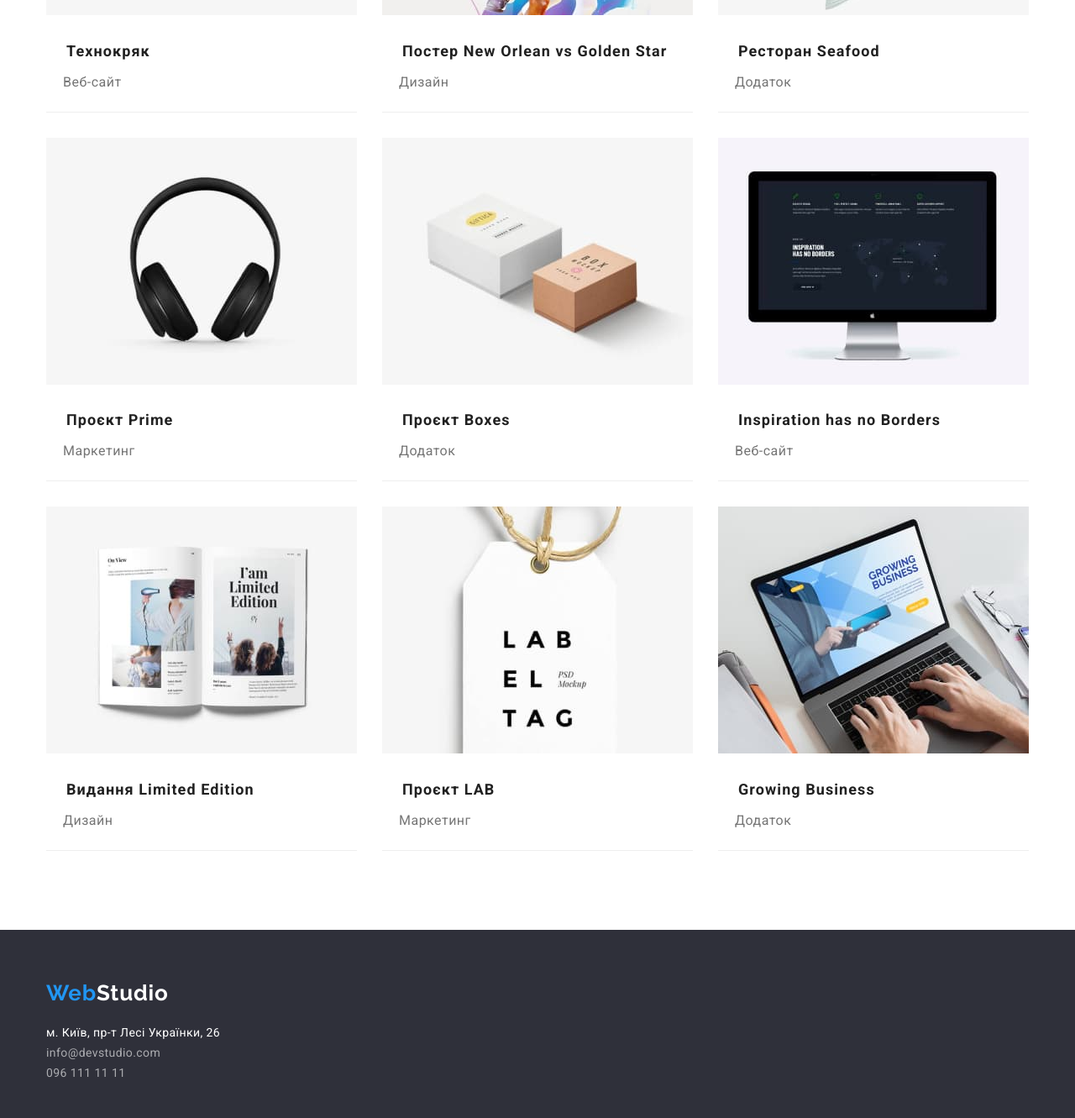
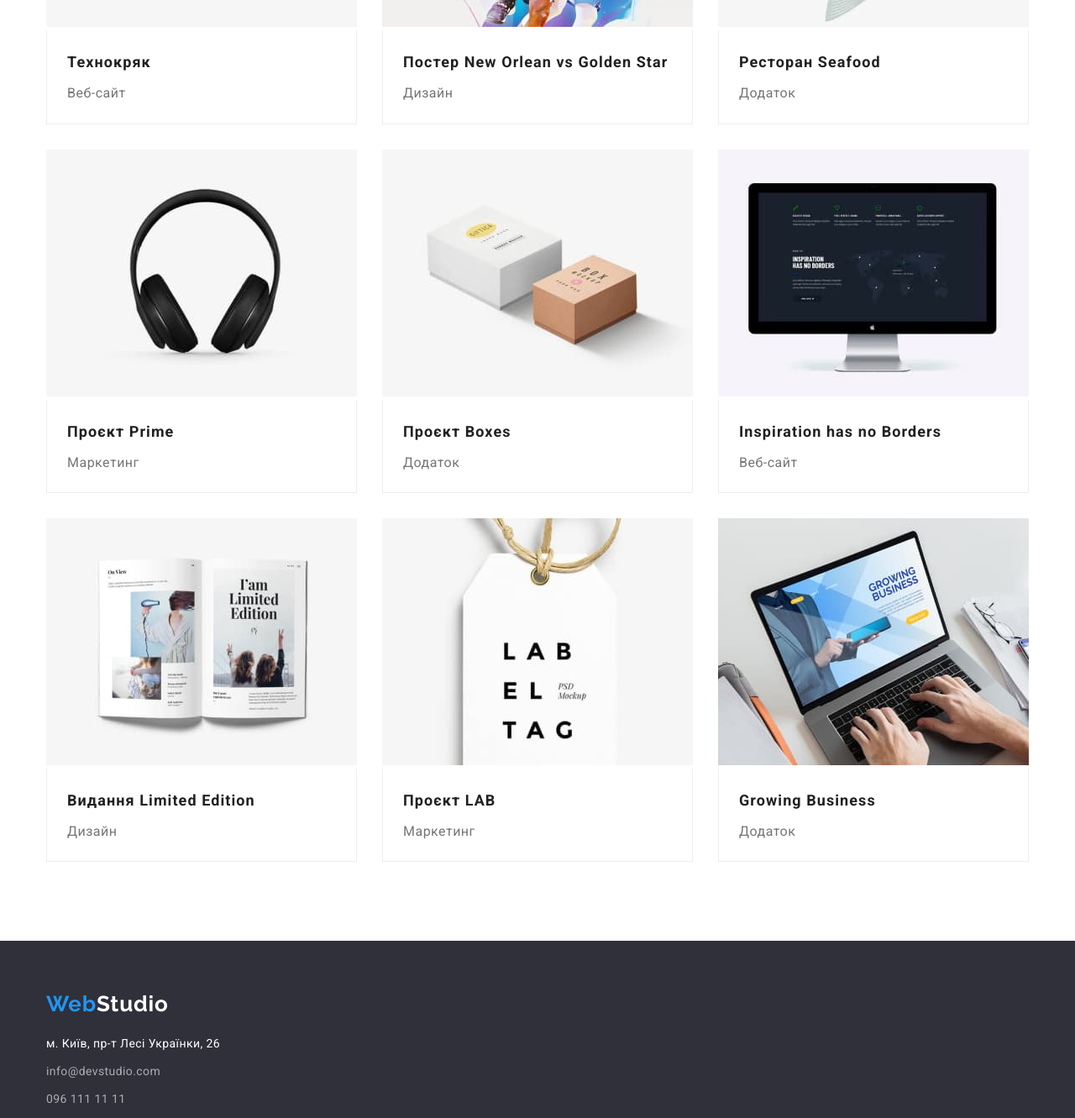
Before and after one commit to Hanna1418/goit-markup-hw-03, a plain HTML site: page portfolio.html in a window 1280 px wide. Shown: the part 529-1860 px from the top of the page at 84% size. Drawn offline with nearby package versions, Linux system fonts and the light colour scheme.

Commit message:
corrected the indents

```diff
--- a/css/styles.css
+++ b/css/styles.css
@@ -29,7 +29,7 @@ ul {
   padding-left: 15px;
   padding-right: 15px;
   margin: 0 auto;
-  }
+}
 
 .section {
   padding-top: 94px;
@@ -44,17 +44,14 @@ ul {
 .navheader {
   display: flex;
   margin-left: 93px;
-  padding-top: 32px;
-  padding-bottom: 32px;
 }
 
 .notnavheader {
   display: flex;
   gap: 50px;
   margin-left: auto;
-  padding-top: 32px;
-  padding-bottom: 32px;
 }
+
 .navheaderli {
   margin-right: 50px;
 }
@@ -70,7 +67,8 @@ body {
 
 .hero {
   background: var(--header-footer-color);
-  padding: 200px 0px 280px 0px;
+  padding: 200px 0px 200px 0px;
+  text-align: center;
 }
 
 .hero-title {
@@ -96,9 +94,8 @@ body {
   color: var(--advantage-color);
   border-color: transparent;
   border-radius: 4px;
-  margin: 0 auto;
-  display: block;
   margin-top: 30px;
+  padding: 10px 25px;
 }
 
 .benefitsone {
@@ -134,7 +131,7 @@ body {
   line-height: 1.14;
   letter-spacing: 0.03em;
   text-transform: uppercase;
-  padding-bottom: 10px;
+  margin-bottom: 10px;
 }
 
 .text {
@@ -160,15 +157,14 @@ body {
   letter-spacing: 0.03em;
   margin: 0 auto;
   text-align: center;
-  padding-bottom: 50px;
+  margin-bottom: 50px;
 }
 
 .title-name {
   font-size: 16px;
   line-height: 1.19;
   letter-spacing: 0.03em;
-  padding-top: 30px;
-  padding-bottom: 10px;
+  margin-bottom: 10px;
 }
 
 .title-profession {
@@ -176,13 +172,11 @@ body {
   line-height: 1.19;
   letter-spacing: 0.03em;
   color: var(--text-color-light);
-  padding-bottom: 30px;
 }
 
 .header-menu {
   background-color: var(--advantage-color);
-  border-bottom: 1px solid #ECECEC;
-
+  border-bottom: 1px solid #ececec;
 }
 
 .logo-nav {
@@ -190,8 +184,8 @@ body {
   font-size: 26px;
   line-height: 1.19;
   letter-spacing: 0.03em;
+  padding-top: 24px;
   padding-bottom: 25px;
-  padding-top: 24px;
 }
 
 .logo {
@@ -208,6 +202,9 @@ body {
   line-height: 1.14;
   letter-spacing: 0.02em;
   color: var(--text-color);
+  display: block;
+  padding-top: 32px;
+  padding-bottom: 32px;
 }
 
 .header-tel {
@@ -217,6 +214,9 @@ body {
   line-height: 1.14;
   letter-spacing: 0.02em;
   color: var(--text-color-light);
+  display: block;
+  padding-top: 32px;
+  padding-bottom: 32px;
 }
 
 .link {
@@ -244,7 +244,7 @@ body {
   display: flex;
   justify-content: center;
   gap: 8px;
-  margin-bottom: 34px;
+  margin-bottom: 50px;
 }
 
 .buttons {
@@ -273,16 +273,34 @@ body {
   gap: 30px;
 }
 
+.photo {
+  display: block;
+  max-width: 100%;
+}
+.photo-two {
+  display: block;
+  max-width: 100%;
+}
+
+.subjunctive {
+  padding-top: 30px;
+  padding-bottom: 30px;
+}
+
 .main-background {
   background-color: var(--advantage-color);
-  border-bottom: 1px solid #EEEEEE;
+}
 
+.portfolio-subjunctive {
+  padding: 20px 24px;
+  border-left:  1px solid #eeeeee;
+  border-bottom: 1px solid #eeeeee;
+  border-right: 1px solid #eeeeee;
 }
 .img-link {
-  padding: 20px 24px 4px 24px;
+  margin-bottom: 4px;
 }
 .img-linktwo {
-  padding: 0px 24px 20px 20px;
 }
 
 .main {
@@ -326,18 +344,21 @@ body {
 }
 .footer-menu {
   background-color: var(--header-footer-color);
+  padding-top: 60px;
+  padding-bottom: 60px;
 }
 .logo-three {
   color: var(--advantage-color);
 }
 
-.retreat-logo {
-  display: flex;
-  padding-top: 60px;
-  padding-bottom: 20px;
+.address-bottom {
+  margin-top: 20px;
 }
-.address-bottom {
-  padding-bottom: 60px;
+.addressli {
+  margin-bottom: 9px;
+}
+.addressli:last-child {
+  margin-bottom: 0px;
 }
 
 .visually-hidden {
--- a/portfolio.html
+++ b/portfolio.html
@@ -68,67 +68,86 @@
             <li class="main-background">
               <a class="link" href="./images/texno.jpg">
                 <img src="images/texno.jpg" alt="Веб-сайт" width="370" />
-
+                <div class="portfolio-subjunctive">
                   <h2 class="main img-link">Технокряк</h2>
-                <p class="main-content img-linktwo">Веб-сайт</p></a
-              >
+                  <p class="main-content img-linktwo">Веб-сайт</p>
+                </div>
+              </a>
             </li>
             <li class="main-background text-portfolio">
               <a class="link" href="./images/poster.jpg">
                 <img src="images/poster.jpg" alt="Постер" width="370" />
-                <h2 class="main img-link">Постер New Orlean vs Golden Star</h2>
-                <p class="main-content img-linktwo">Дизайн</p></a
+                <div class="portfolio-subjunctive">
+                  <h2 class="main img-link">
+                    Постер New Orlean vs Golden Star
+                  </h2>
+                  <p class="main-content img-linktwo">Дизайн</p>
+                </div></a
               >
             </li>
             <li class="main-background text-portfolio">
               <a class="link" href="./images/rest.jpg">
                 <img src="images/rest.jpg" alt="Логотип" width="370" />
+                <div class="portfolio-subjunctive">
                   <h2 class="main img-link">Ресторан Seafood</h2>
-                <p class="main-content img-linktwo">Додаток</p></a
+                  <p class="main-content img-linktwo">Додаток</p>
+                </div></a
               >
             </li>
             <li class="main-background text-portfolio">
               <a class="link" href="./images/prime.jpg">
                 <img src="images/prime.jpg" alt="Навушники" width="370" />
+                <div class="portfolio-subjunctive">
                   <h2 class="main img-link">Проєкт Prime</h2>
-                <p class="main-content img-linktwo">Маркетинг</p></a
+                  <p class="main-content img-linktwo">Маркетинг</p>
+                </div></a
               >
             </li>
             <li class="main-background text-portfolio">
               <a class="link" href="./images/box.jpg">
                 <img src="images/box.jpg" alt="Коробки" width="370" />
+                <div class="portfolio-subjunctive">
                   <h2 class="main img-link">Проєкт Boxes</h2>
-                <p class="main-content img-linktwo">Додаток</p></a
+                  <p class="main-content img-linktwo">Додаток</p>
+                </div></a
               >
             </li>
             <li class="main-background text-portfolio">
               <a class="link" href="./images/border.jpg">
                 <img src="images/border.jpg" alt="Монітор" width="370" />
+                <div class="portfolio-subjunctive">
                   <h2 class="main img-link">Inspiration has no Borders</h2>
-                <p class="main-content img-linktwo">Веб-сайт</p></a
+                  <p class="main-content img-linktwo">Веб-сайт</p>
+                </div></a
               >
             </li>
             <li class="main-background text-portfolio">
               <a class="link" href="./images/book.jpg">
                 <img src="images/book.jpg" alt="Книжка" width="370" />
+                <div class="portfolio-subjunctive">
                   <h2 class="main img-link">Видання Limited Edition</h2>
-                <p class="main-content img-linktwo">Дизайн</p></a
+                  <p class="main-content img-linktwo">Дизайн</p>
+                </div></a
               >
             </li>
 
             <li class="main-background text-portfolio">
               <a class="link" href="./images/lab.jpg">
                 <img src="images/lab.jpg" alt="Етикетка" width="370" />
+                <div class="portfolio-subjunctive">
                   <h2 class="main img-link">Проєкт LAB</h2>
-                <p class="main-content img-linktwo">Маркетинг</p></a
+                  <p class="main-content img-linktwo">Маркетинг</p>
+                </div></a
               >
             </li>
 
             <li class="main-background text-portfolio">
               <a class="link" href="./images/grow.jpg">
                 <img src="images/grow.jpg" alt="Ноутбук" width="370" />
+                <div class="portfolio-subjunctive">
                   <h2 class="main img-link">Growing Business</h2>
-                <p class="main-content img-linktwo">Додаток</p></a
+                  <p class="main-content img-linktwo">Додаток</p>
+                </div></a
               >
             </li>
           </ul>
@@ -138,13 +157,13 @@
     <!--Підвал-->
     <footer class="footer-menu">
       <div class="container">
-        <a href="./index.html" class="logo-nav retreat-logo link"
+        <a href="./index.html" class="logo-nav link"
           ><span class="logo" lang="en">Web</span
           ><span class="logo-three">Studio</span></a
         >
-        <address>
-          <ul class="list address-bottom">
-            <li>
+        <address class="address-bottom">
+          <ul class="list">
+            <li class="addressli">
               <a
                 class="text-address link"
                 href="https://goo.gl/maps/tJb3yCtmhB1Y2pRR6"
@@ -153,12 +172,12 @@
                 >м. Київ, пр-т Лесі Українки, 26</a
               >
             </li>
-            <li>
+            <li class="addressli">
               <a class="text-address-tel link" href="mailto:info@devstudio.com"
                 >info@devstudio.com
               </a>
             </li>
-            <li>
+            <li class="addressli">
               <a class="text-address-tel link" href="tel:0961111111">
                 096 111 11 11</a
               >
```
Also changed, not shown: index.html (+43 -12 lines). Lines whose indentation alone changed are shown as unchanged.
